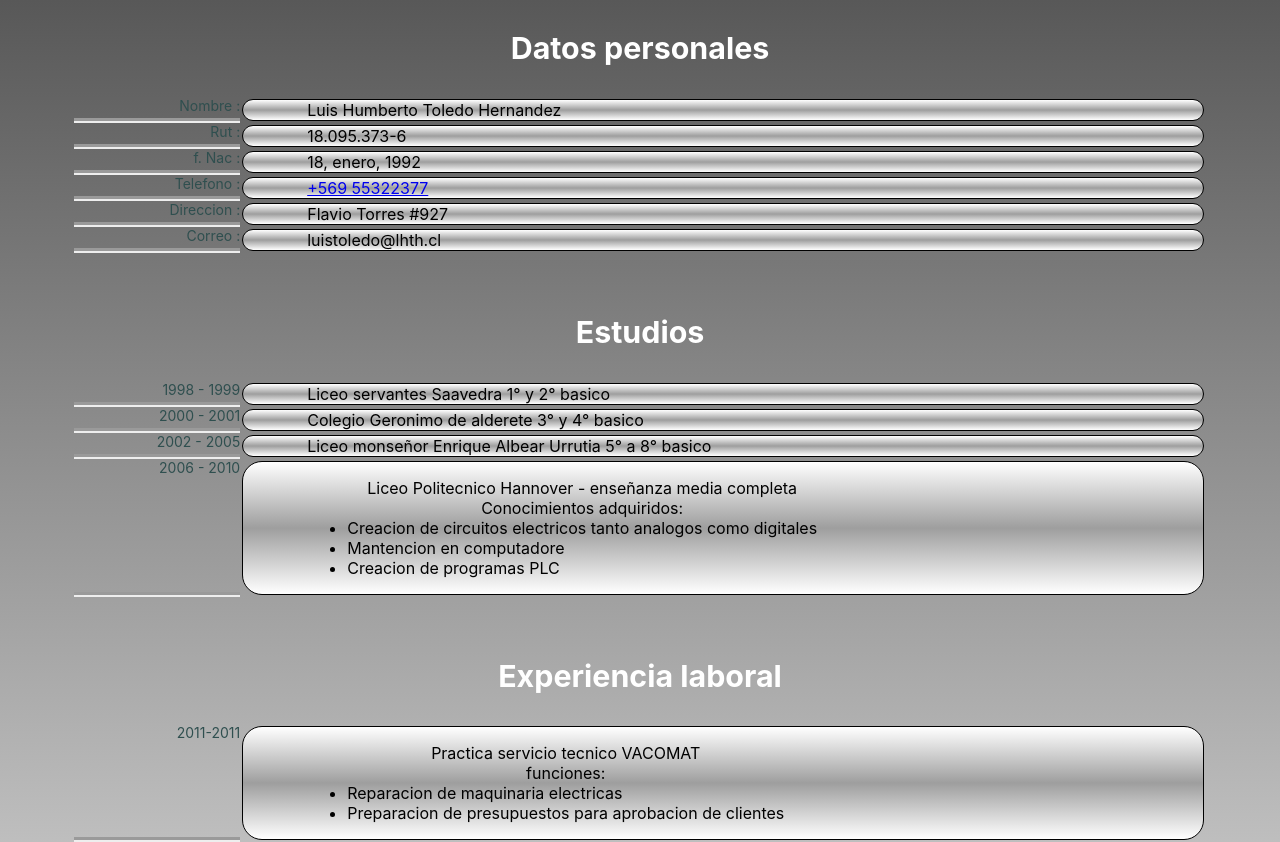
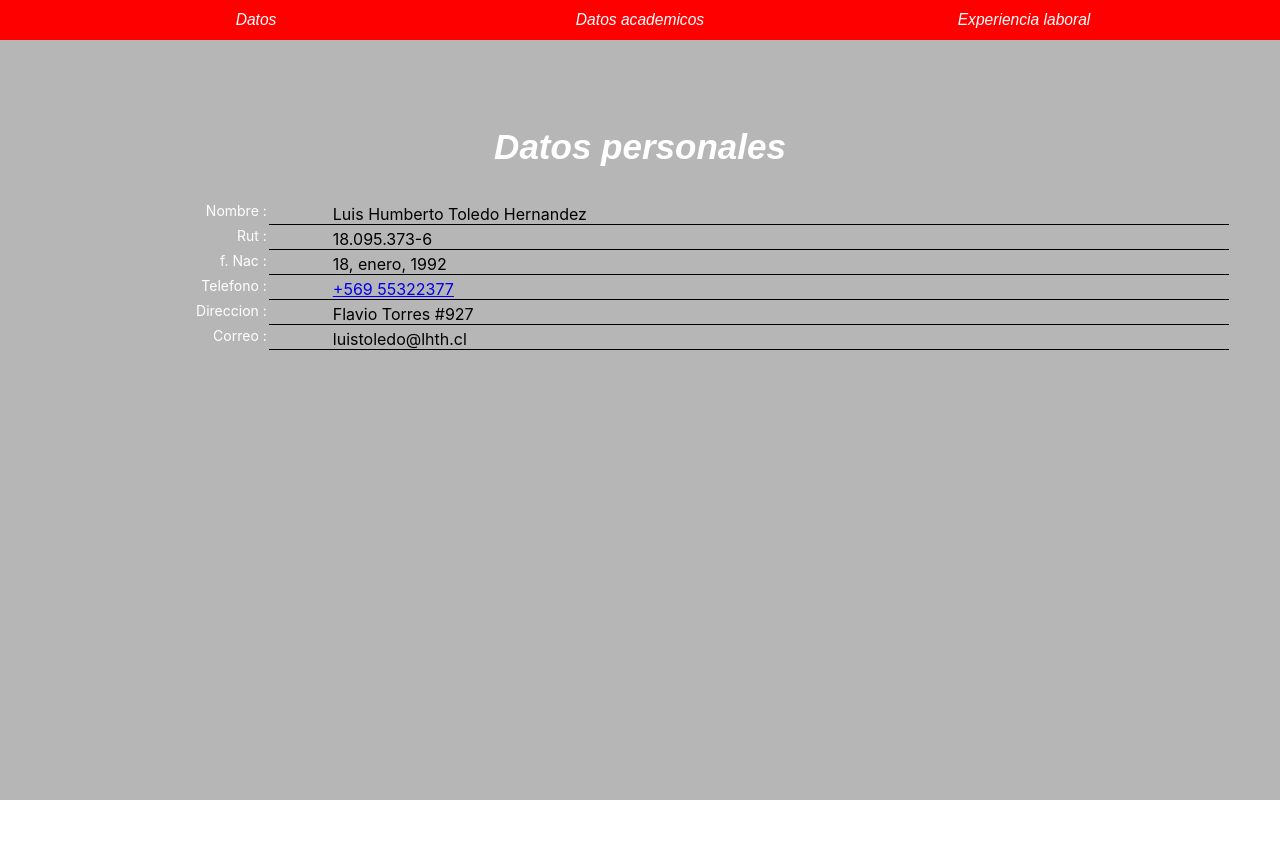
Before and after one commit to pepitoth/cv1, a React (Create React App) app: page / in a window 1280 px wide. Shown: the top 842 px of the page. After the commit the page ends 800 px from the top, so only its background shows below. Built offline with nearby package versions, Linux system fonts and the light colour scheme.

Commit message:
update de menu

```diff
--- a/src/App.css
+++ b/src/App.css
@@ -3,7 +3,7 @@
 }
 
 .App-header {
-  background: linear-gradient(rgb(88, 88, 88), white);
+  background: rgb(182, 182, 182);
   min-height: 100vh;
   display: flex;
   flex-direction: column;
@@ -21,7 +21,7 @@
   width: 100%;
   height: 40px;
   justify-content: center;
-  margin-top: 5px;
+  background-color: red;
 }
 
 .menu_Item{
@@ -36,32 +36,32 @@
 }
 
 .data_L{
-  color: darkslategray;
+  color: white;
   display: flex;
   justify-content: right;
   font-size: 14px;
+  font-weight: 400;
   text-align: left;
-  width: 13%;
-  border-bottom: 5px;
-  border-top: 0px;
-  border-left: 0px;
-  border-right: 0px;
-  border-style: groove;
+  width: 17%;
+  font-size: 14px;
+
+
 }
 .data_R{
   display: flex;
   color: black;
-  background: linear-gradient(white, rgb(158, 158, 158), white);
   justify-content: left;
   font-size: 16px;
   padding-left: 5%;
   width: 70%;
-  border-radius: 20px;
   margin: 2px;
   border-style: groove;
   border-width: 1px;
   border-color: black;
   height: auto;
+  border-top: 0px;
+  border-left: 0px;
+  border-right: 0px;
 }
 .data_Frame{
   display: flex;
@@ -75,14 +75,13 @@ button{
   color:#fff;
   border:none;
   position:relative;
-  height:60px;
-  font-size:0.9em;
-  padding:0 2em;
-  margin: 0 10px;
+  height:40px;
+  font-size:0.6em;
   cursor:pointer;
   transition:800ms ease all;
   outline:none;
   width: 30%;
+  font-style: oblique;
 }
 button:hover{
   background:#fff;
@@ -113,3 +112,10 @@ button:hover:before,button:hover:after{
 .listas{
   text-align: left;
 }
+
+.titulo{
+  font-size: 35px;
+  font-weight: 800;
+  font-style: italic;
+  font-family:Arial, Helvetica, sans-serif
+}
--- a/src/App.js
+++ b/src/App.js
@@ -1,15 +1,37 @@
 import './App.css';
-import Menu from './components/Menu';
 import Datos from './components/Datos';
 import Estudios from './components/Estudios';
 import Experiencia from './components/Experiencia';
+import react, {useState} from 'react';
 
 function App() {
+
+  const [page, setPage] = useState("data")
+
   return (
     <div className="App">
       <header className="App-header">
-        <Datos/><br/><Estudios/><br/>
-        <Experiencia></Experiencia>
+      <div className='main_Frame'>
+        <button onClick={()=> setPage("data")} className='button'>
+            Datos
+        </button>
+        <button onClick={()=> setPage("estudios")}className='button'>
+            Datos academicos
+        </button>
+        <button onClick={()=> setPage("expe")} className='button'>
+            Experiencia laboral
+        </button>
+    </div><p/>
+
+    {page === "data" &&
+    <Datos/>
+    }
+        {page === "estudios" &&
+    <Estudios/>
+    }
+        {page === "expe" &&
+    <Experiencia/>
+    }
       </header>
     </div>
   );
--- a/src/components/Datos.js
+++ b/src/components/Datos.js
@@ -3,7 +3,7 @@ import react from 'react'
 export default function Datos() {
   return (
     <>
-    <h3>Datos personales</h3>
+    <h3 className='titulo'>Datos personales</h3>
     <div className='data_Frame'>
         <div className='data_L'>
             Nombre :
--- a/src/components/Estudios.js
+++ b/src/components/Estudios.js
@@ -3,7 +3,7 @@ import React from 'react'
 export default function Estudios() {
   return (
     <>
-    <h3>Estudios</h3>
+    <h3 className='titulo'>Estudios</h3>
     <div className='data_Frame'>
         <div className='data_L'>
             1998 - 1999
--- a/src/components/Experiencia.js
+++ b/src/components/Experiencia.js
@@ -3,7 +3,7 @@ import React from 'react'
 export default function experiencia() {
   return (
     <>
-          <h3>Experiencia laboral</h3>
+          <h3 className='titulo'>Experiencia laboral</h3>
     <div className='data_Frame'>
         <div className='data_L'>
             2011-2011
--- a/src/components/Menu.js
+++ /dev/null
@@ -1,19 +0,0 @@
-import React from 'react'
-
-export default function Menu() {
-  return (
-    <>
-    <div className='main_Frame'>
-        <button className='button'>
-            Datos
-        </button>
-        <button className='button'>
-            Datos academicos
-        </button>
-        <button className='button'>
-            Experiencia laboral
-        </button>
-    </div>
-    </>
-  )
-}
```
Also changed, not shown: 1 other file (tests, documents, lock files or other folders).
